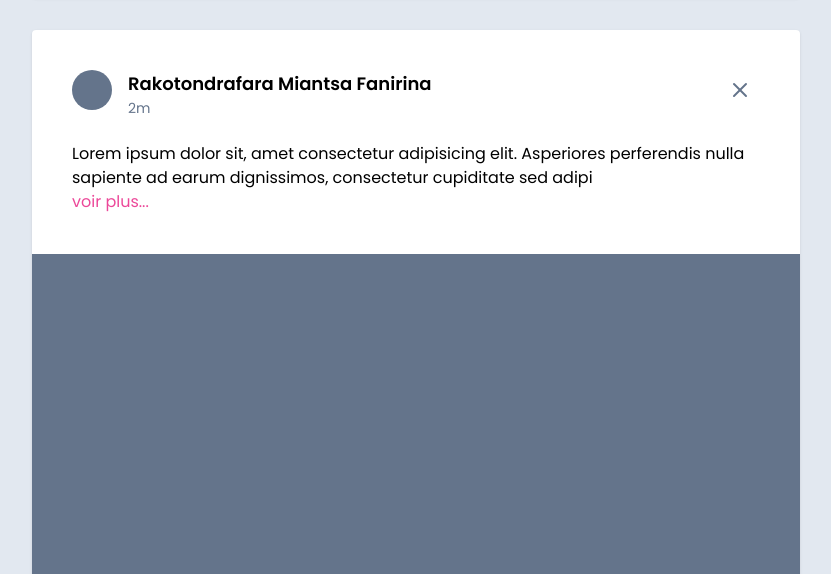
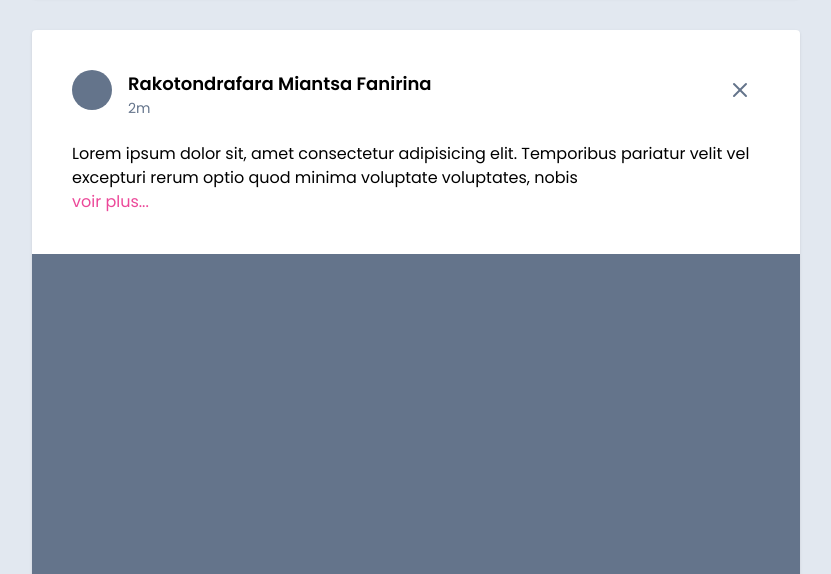
Before and after one commit to MiantsaFanirina/BigDev, a React (Vite) app in the folder client/: page / in a window 1280 px wide. Shown: the part 223-797 px from the top of the page, without its empty margins (224-1055 px from the left). Built offline with nearby package versions, Linux system fonts and the light colour scheme.

Commit message:
clean and split components

```diff
--- /dev/null
+++ b/client/src/components/postCard.jsx
@@ -0,0 +1,112 @@
+import { useState } from 'react'
+
+// icons
+import { X, Heart, MessageSquare } from "lucide-react"
+
+export default function PostCard({Post}) {
+
+    // props
+    const initialDescription = Post.description
+
+    // states
+    const [isLiked, setIsLiked] = useState(Post.isLiked)
+    const [showFullDescription, setShowFullDescription] = useState(false)
+
+    /**** interactions ****/
+    // like
+    const toggleLike = () => {
+        setIsLiked(!isLiked)
+    }
+
+    // see more
+    const initialDescriptionWords = initialDescription.split(' ')
+    const maxWords = 20
+    const sliceDescription = initialDescriptionWords.slice(0, maxWords).join(' ')
+    const isLongDescription = initialDescriptionWords.length > maxWords
+
+    const toggleDescription = () => {
+        setShowFullDescription(!showFullDescription)
+    }
+
+
+    return (
+        <div className="md:w-[768px] w-full bg-white dark:bg-slate-900 md:rounded md:shadow flex flex-col mb-8">
+
+            {/* card-header */}
+            <div className="flex justify-between mx-10 mt-10 mb-6">
+
+                {/* profile section */}
+                <div className="flex">
+                    <div className="bg-slate-500 w-[40px] h-[40px] rounded-full"></div>
+                    <div className="ml-4 flex flex-col justify-center">
+                        <h1 className="font-semibold text-lg dark:text-slate-50">{Post.username}</h1>
+                        <p className="text-sm text-slate-500">{Post.createdAt}</p>
+                    </div>
+                </div>
+
+                <div className="flex items-center justify-center text-slate-500 w-10 h-10 rounded-full hover:bg-slate-100 cursor-pointer">
+                    <X />
+                </div>
+
+            </div>
+
+            {/* description */}
+            {/* See more render option */}
+            <p className="flex flex-col mb-10 mx-10 dark:text-slate-300">
+
+
+                {/* Render condition of description */}
+                {showFullDescription ? initialDescription : sliceDescription}
+
+                {/* handle the "voir plus..." and "voir moins" render */}
+                {isLongDescription && initialDescriptionWords.length >= maxWords && !showFullDescription ? (
+                    <span
+                        className="text-pink-500 cursor-pointer"
+                        onClick={toggleDescription}
+                    >
+                        voir plus...
+                    </span>
+                ) : (
+                    isLongDescription && initialDescriptionWords.length >= maxWords && (
+                        <span
+                            className="text-pink-500 cursor-pointer"
+                            onClick={toggleDescription}
+                        >
+                            voir moins
+                        </span>
+                    )
+                )}
+
+            </p>
+
+            {/* image section */}
+            <div className="w-full h-[500px] min-h-[320px] max-h-[300px] bg-slate-500 mb-6 overflow-hidden"></div>
+
+            {/* like section */}
+            <div className="w-full px-10 mb-6 flex items-center">
+                <Heart size={16} className="text-slate-500"/>
+                <p className="ml-2 text-sm text-slate-500">{Post.viewers}</p>
+            </div>
+
+            <hr className="mb-6"/>
+
+            {/* action section */}
+            <div className="w-full px-10 mb-6 flex items-center justify-center ">
+
+                {/* like button */}
+                <button onClick={toggleLike} className={`px-24 py-3 mx-3 hover:bg-slate-200 dark:hover:bg-slate-500 rounded-md cursor-pointer flex items-center content-center ${isLiked ? "text-pink-500" : "dark:text-slate-300"}`}>
+                    <Heart size={16}/>
+                    <h3 className="ml-2 text-sm">J'aime</h3>
+                </button>
+
+                {/* comment button */}
+                <button className="px-24 py-3 mx-3 hover:bg-slate-200 dark:hover:bg-slate-500 dark:text-slate-300 rounded-md cursor-pointer flex items-center content-center">
+                    <MessageSquare size={16}/>
+                    <h3 className="ml-2 text-sm">Commenter</h3>
+                </button>
+
+            </div>
+
+        </div>
+    )
+}
--- a/client/src/pages/home/page.jsx
+++ b/client/src/pages/home/page.jsx
@@ -1,10 +1,19 @@
 import { useState } from "react"
 
 // icons
-import { X, Image, Heart, MessageSquare } from "lucide-react"
+import { Image } from "lucide-react"
 
 // components
 import AddPostModal from "../../components/addPostModal"
+import PostCard from "../../components/postCard"
+
+const Post = {
+    username: "Rakotondrafara Miantsa Fanirina",
+    description: "Lorem ipsum dolor sit, amet consectetur adipisicing elit. Temporibus pariatur velit vel excepturi rerum optio quod minima voluptate voluptates, nobis eaque facere quos, tempore molestias aut libero id corporis iusto doloribus, nesciunt quia assumenda enim. Voluptate provident voluptatem delectus possimus. Eius soluta fugit reiciendis veritatis quo ab repudiandae magnam explicabo iste rem eaque maxime, iure minima facere sed. Qui incidunt adipisci numquam unde id ratione explicabo sequi libero deserunt dolores! Est earum voluptate provident molestias voluptatem aliquid tempora officia quos sunt consequatur illum recusandae minus dolores amet eum numquam molestiae dolorum, blanditiis ipsa repudiandae doloremque doloribus quae modi. Molestiae, quidem!",
+    isLiked: true,
+    createdAt: "2m",
+    viewers: "Eliot, Monja et 345 autres"
+}
 
 function Home() {
 
@@ -14,24 +23,9 @@ function Home() {
         setShowAddPostModal(!showAddPostModal)
     }
 
-    const [isLiked, setIsLiked] = useState(false)
-
-    const toggleLike = () => {
-        setIsLiked(!isLiked)
-    }
 
     const toggleDarkMode = () => {
         document.documentElement.classList.toggle("dark")
-    }
-
-    const initialDescription =
-    "Lorem ipsum dolor sit, amet consectetur adipisicing elit. Asperiores perferendis nulla sapiente ad earum dignissimos, consectetur cupiditate sed adipisci totam! Facilis ullam nam, quae animi pariatur impedit optio sed, adipisci veritatis, nihil sunt aut quasi excepturi vel obcaecati expedita error dolorem consequatur nisi temporibus earum nobis saepe harum in. Optio molestiae dolorum voluptatem in nostrum veritatis sed accusamus autem doloribus repellat voluptatum tempora non magni minus iste distinctio porro ipsa earum molestias et, veniam suscipit libero quasi. Corrupti, distinctio placeat!"
-    const sliceDescription = initialDescription.slice(0, 150)
-
-    const [showFullDescription, setShowFullDescription] = useState(false)
-
-    const toggleDescription = () => {
-        setShowFullDescription(!showFullDescription)
     }
 
     return (
@@ -62,78 +56,9 @@ function Home() {
 
             </div>
 
-            {/* card */}
-            <div className="md:w-[768px] w-full bg-white dark:bg-slate-900 md:rounded md:shadow flex flex-col mb-8">
+            {/* Posts card */}
+            <PostCard Post={Post}/>
 
-                {/* card-header */}
-                <div className="flex justify-between mx-10 mt-10 mb-6">
-
-                    {/* profile section */}
-                    <div className="flex">
-                        <div className="bg-slate-500 w-[40px] h-[40px] rounded-full"></div>
-                        <div className="ml-4 flex flex-col justify-center">
-                            <h1 className="font-semibold text-lg dark:text-slate-50">Rakotondrafara Miantsa Fanirina</h1>
-                            <p className="text-sm text-slate-500">2m</p>
-                        </div>
-                    </div>
-
-                    <div className="flex items-center justify-center text-slate-500 w-10 h-10 rounded-full hover:bg-slate-100 cursor-pointer">
-                        <X />
-                    </div>
-
-                </div>
-
-                {/* description */}
-                <p className="flex flex-col mb-10 mx-10 dark:text-slate-300">
-
-                    {showFullDescription ? initialDescription : sliceDescription}
-                    {!showFullDescription ? (
-                        <span
-                            className="text-pink-500 cursor-pointer"
-                            onClick={toggleDescription}
-                        >
-                            voir plus...
-                        </span>
-                    ) : (
-                        <span
-                            className="text-pink-500 cursor-pointer"
-                            onClick={toggleDescription}
-                        >
-                            voir moins
-                        </span>
-                        )
-                    }
-                </p>
-
-                {/* image section */}
-                <div className="w-full h-[500px] min-h-[320px] max-h-[300px] bg-slate-500 mb-6 overflow-hidden"></div>
-
-                {/* like section */}
-                <div className="w-full px-10 mb-6 flex items-center">
-                    <Heart size={16} className="text-slate-500"/>
-                    <p className="ml-2 text-sm text-slate-500">Miantsa Fanirina, Monja et 6 autres</p>
-                </div>
-
-                <hr className="mb-6"/>
-
-                {/* action section */}
-                <div className="w-full px-10 mb-6 flex items-center justify-center ">
-
-                    {/* like button */}
-                    <button onClick={toggleLike} className={`px-24 py-3 mx-3 hover:bg-slate-200 dark:hover:bg-slate-500 rounded-md cursor-pointer flex items-center content-center ${isLiked ? "text-pink-500" : "dark:text-slate-300"}`}>
-                        <Heart size={16}/>
-                        <h3 className="ml-2 text-sm">J'aime</h3>
-                    </button>
-
-                    {/* comment button */}
-                    <button className="px-24 py-3 mx-3 hover:bg-slate-200 dark:hover:bg-slate-500 dark:text-slate-300 rounded-md cursor-pointer flex items-center content-center">
-                        <MessageSquare size={16}/>
-                        <h3 className="ml-2 text-sm">Commenter</h3>
-                    </button>
-
-                </div>
-
-            </div>
 
             {showAddPostModal && <AddPostModal toggleAddPostModal={toggleAddPostModal}/>}
         </div>
```
Also changed, not shown: client/src/components/addPostModal.jsx (+9 -3 lines).
